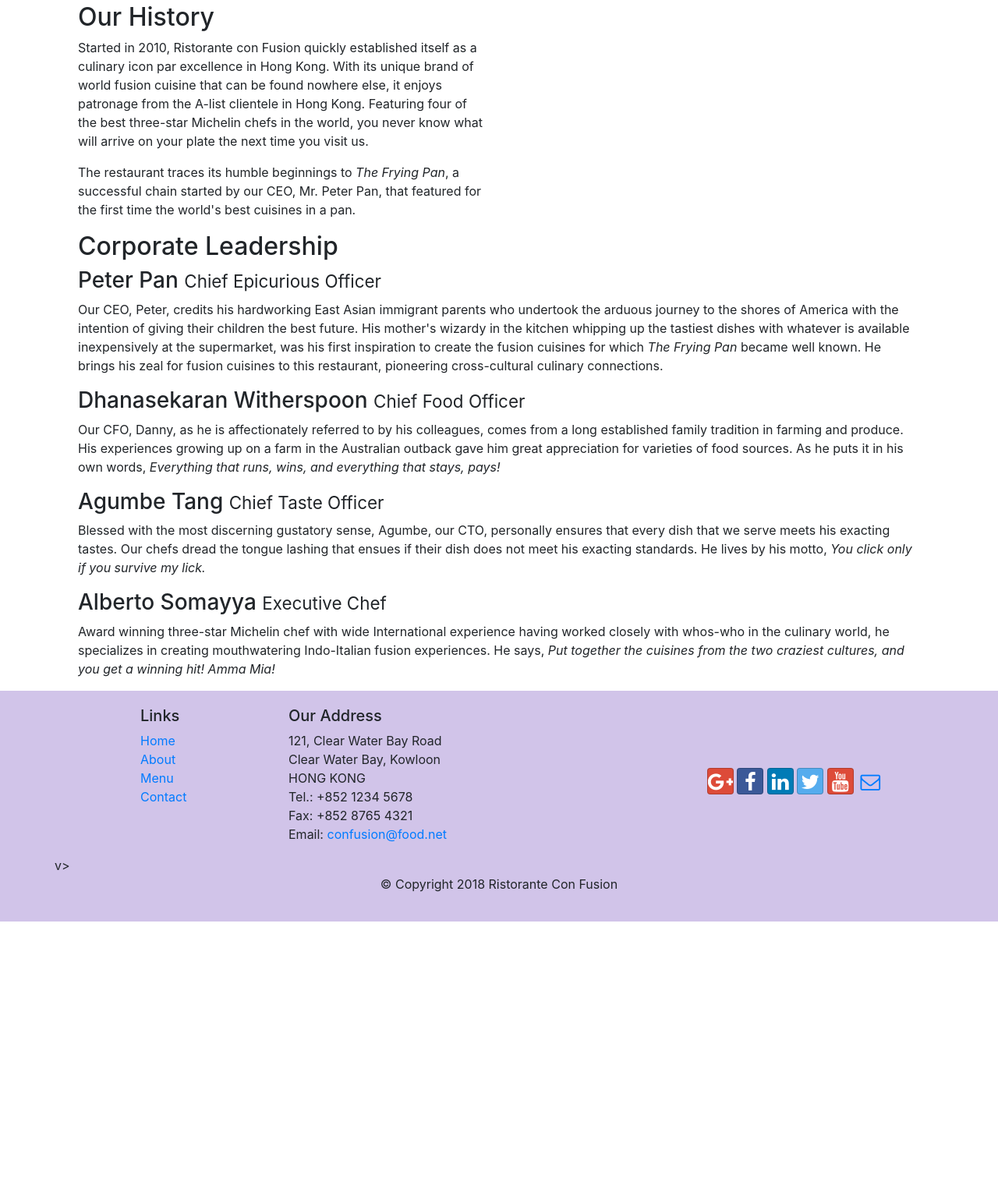
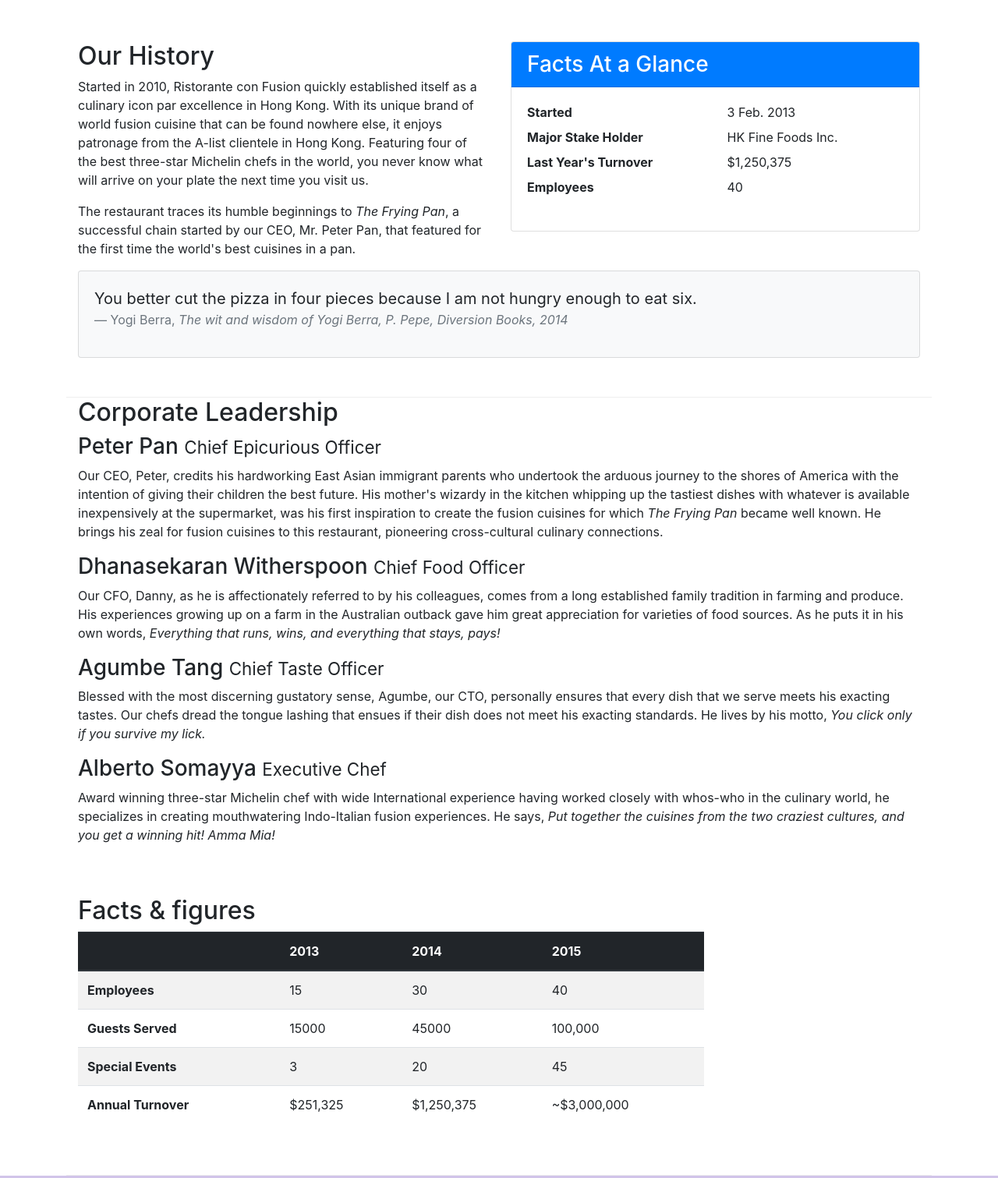
Before and after one commit to lrkellar/HKFrontend, a website: page conFusion/aboutus.html in a window 1280 px wide. Shown: the part 462-1973 px from the top of the page at 78% size. Before the commit the page ends 1644 px from the top, so only its background shows below. Drawn offline with nearby package versions, Linux system fonts and the light colour scheme.

Commit message:
Cards and tables added

```diff
--- a/conFusion/aboutus.html
+++ b/conFusion/aboutus.html
@@ -58,13 +58,38 @@
             </div>
         </div>
 
-        <div>
+        <div class="row row-content">
             <div class="col-sm-6 col-xs-12">
                 <h2>Our History</h2>
                 <p>Started in 2010, Ristorante con Fusion quickly established itself as a culinary icon par excellence in Hong Kong. With its unique brand of world fusion cuisine that can be found nowhere else, it enjoys patronage from the A-list clientele in Hong Kong.  Featuring four of the best three-star Michelin chefs in the world, you never know what will arrive on your plate the next time you visit us.</p>
                 <p>The restaurant traces its humble beginnings to <em>The Frying Pan</em>, a successful chain started by our CEO, Mr. Peter Pan, that featured for the first time the world's best cuisines in a pan.</p>
             </div>
-            <div>
+            <div class="col-12 col-sm-6">
+                <div class="card">
+                    <h3 class="card-header bg-primary text-white">Facts At a Glance</h3>
+                    <div class="card-body">
+                        <dl class="row">
+                            <dt class="col-6">Started</dt>
+                            <dd class="col-6">3 Feb. 2013</dd>
+                            <dt class="col-6">Major Stake Holder</dt>
+                            <dd class="col-6">HK Fine Foods Inc.</dd>
+                            <dt class="col-6">Last Year's Turnover</dt>
+                            <dd class="col-6">$1,250,375</dd>
+                            <dt class="col-6">Employees</dt>
+                            <dd class="col-6">40</dd>
+                        </dl>
+                    </div>
+                </div>
+            </div>
+            <div class="col-12">
+                <div class="card card-body bg-light">
+                    <blockquote class="blockquote ">
+                        <p class="mb-0">You better cut the pizza in four pieces because I am not hungry enough to eat six.</p>
+                        <footer class="blockquote-footer">Yogi Berra,
+                            <cite title="Source Title">The wit and wisdom of Yogi Berra, P. Pepe, Diversion Books, 2014</cite>
+                        </footer>
+                    </blockquote>
+                </div>
             </div>
         </div>
 
@@ -81,6 +106,50 @@
                 <h3>Alberto Somayya <small>Executive Chef</small></h3>
                 <p class="d-none d-sm-block">Award winning three-star Michelin chef with wide International experience having worked closely with whos-who in the culinary world, he specializes in creating mouthwatering Indo-Italian fusion experiences. He says, <em>Put together the cuisines from the two craziest cultures, and you get a winning hit! Amma Mia!</em></p>
             </div>
+       </div>
+       <div class="row row-content">
+           <div class="col-12 col-sm-9">
+               <h2>Facts &amp; figures</h2>
+               <div class="table-responsive">
+                    <table class="table table-striped">
+                        <thead class="thead-dark">
+                                <tr>
+                                    <th>&nbsp;</th>
+                                    <th>2013</th>
+                                    <th>2014</th>
+                                    <th>2015</th>
+                                </tr>
+                            </thead>
+                            <tbody>
+                                <tr>
+                                    <th>Employees</th>
+                                    <td>15</td>
+                                    <td>30</td>
+                                    <td>40</td>
+                                </tr>
+                                <tr>
+                                    <th>Guests Served</th>
+                                    <td>15000</td>
+                                    <td>45000</td>
+                                    <td>100,000</td>
+                                </tr>
+                                <tr>
+                                    <th>Special Events</th>
+                                    <td>3</td>
+                                    <td>20</td>
+                                    <td>45</td>
+                                </tr>
+                                <tr>
+                                    <th>Annual Turnover</th>
+                                    <td>$251,325</td>
+                                    <td>$1,250,375</td>
+                                    <td>~$3,000,000</td>
+                                </tr>
+                            </tbody>
+                    </table>
+                </div>
+           </div>
+           <div class="col-12 col-sm-3"></div>
        </div>
 
     </div>
```
